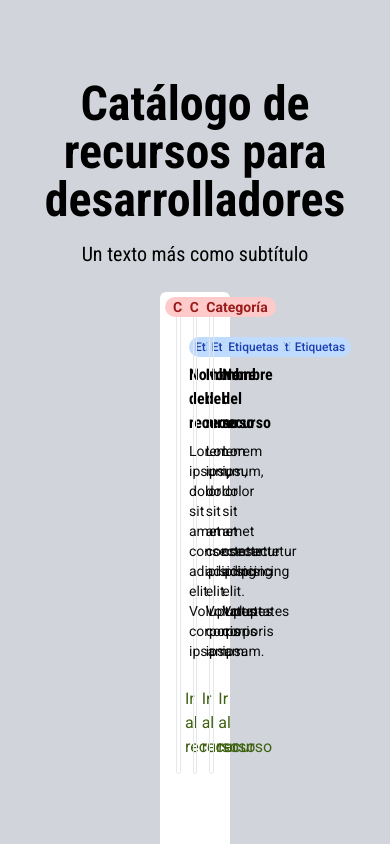
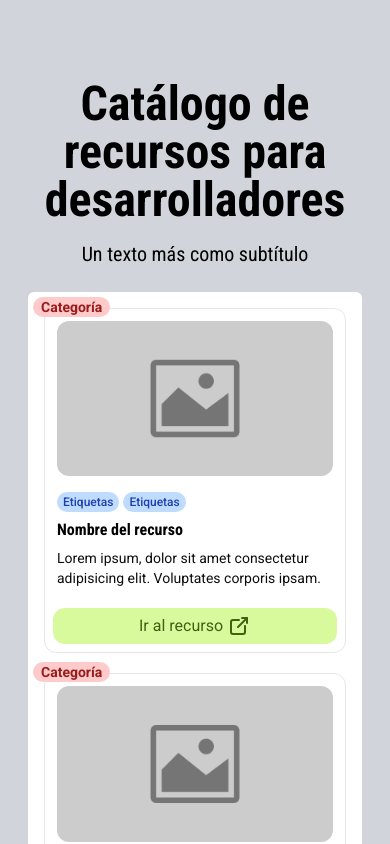
Before and after one commit to DiegoAaronMP/catalogo-recursos-desarrolladores, a React (Vite) app: page / in a window 390 px wide. Shown: the top 844 px of the page. Built offline with nearby package versions, Linux system fonts and the light colour scheme.

Commit message:
Se mejoró la responsividad del margen horizonal del contenedor de las cards.

```diff
--- a/src/CatalogoApp.jsx
+++ b/src/CatalogoApp.jsx
@@ -13,7 +13,7 @@ export const CatalogoApp = () => {
             </h2>
 
             {/* Contenedor */}
-            <div className='grid grid-cols-3 auto-rows-max p-4 gap-3 bg-white w-auto h-svh mx-40 rounded-md'>
+            <div className='grid grid-cols-1 md:grid-cols-2 lg:grid-cols-3 auto-rows-max p-4 gap-3 gap-y-5 bg-white mx-7 md:mx-16 lg:mx-40 w-auto h-auto rounded-md'>
                 <ResourceCard />
                 <ResourceCard />
                 <ResourceCard />
--- a/src/components/ResourceCard.jsx
+++ b/src/components/ResourceCard.jsx
@@ -1,3 +1,4 @@
+import { IconExternalLink } from '@tabler/icons-react'
 import React from 'react'
 
 export const ResourceCard = () => {
@@ -15,8 +16,9 @@ export const ResourceCard = () => {
                 <p className='mt-1.5 text-sm font-roboto opacity-95'>Lorem ipsum, dolor sit amet consectetur adipisicing elit. Voluptates corporis ipsam.</p>
             </div>
 
-            <button className='bg-lime-200 text-lime-800 rounded-xl font-roboto m-2 py-1.5'>
+            <button className='flex justify-center items-center bg-lime-200 hover:bg-lime-300 text-lime-800  rounded-xl font-roboto gap-1 m-2 py-1.5'>
                 Ir al recurso
+                <IconExternalLink />
             </button>
         </div>
     )
```
